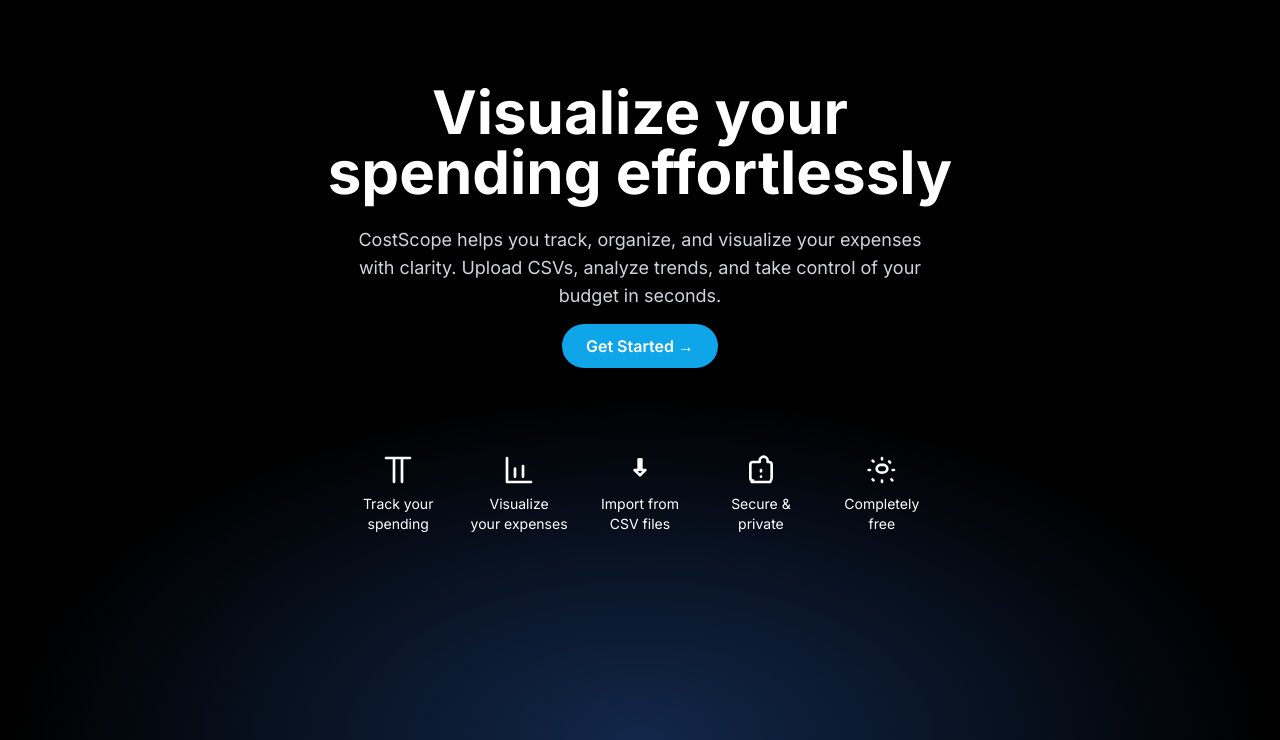
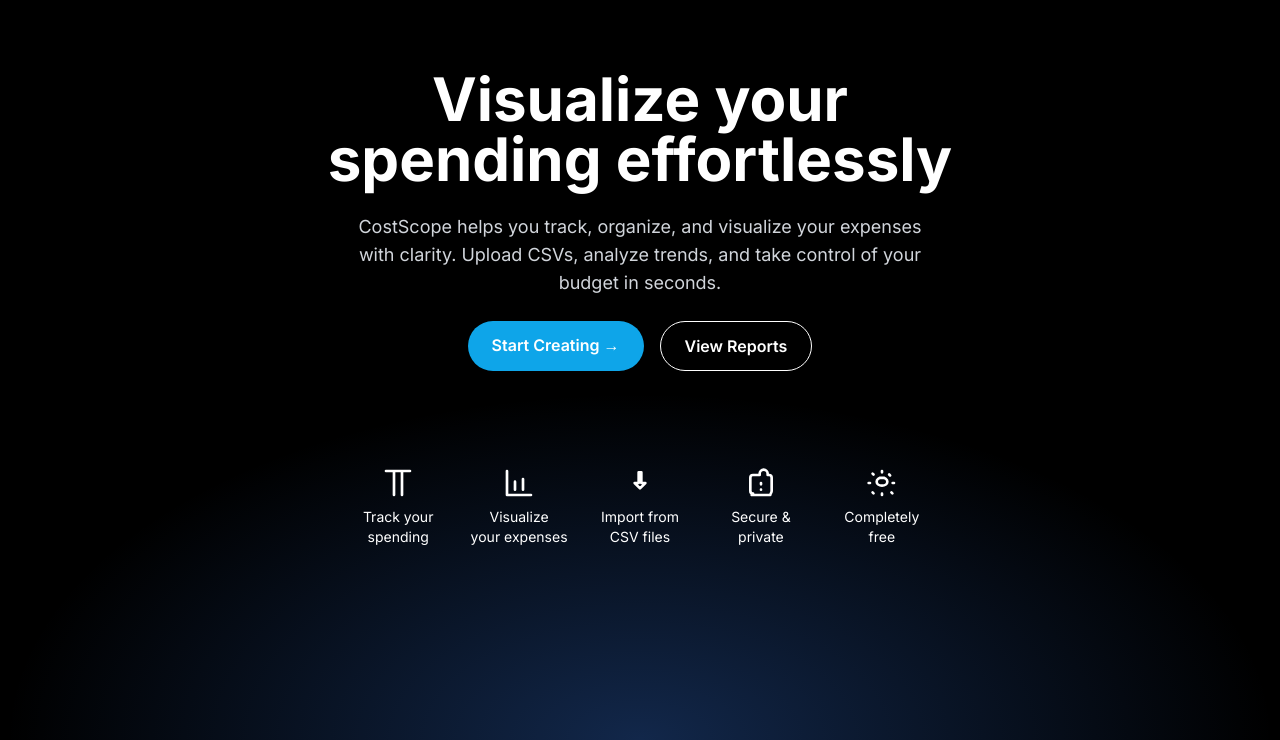
Before and after one commit to taku-muk/CITS3403-Project-Group42, a Flask app: page / in a window 1280 px wide. Shown: the part 60-800 px from the top of the page. Run offline with Flask 3, Linux system fonts and the light colour scheme; some libraries are stand-ins or nearby versions.

Commit message:
added view reports button to homepage

```diff
--- a/app/templates/home.html
+++ b/app/templates/home.html
@@ -81,10 +81,19 @@
           CostScope helps you track, organize, and visualize your expenses with clarity.
           Upload CSVs, analyze trends, and take control of your budget in seconds.
         </p>
-        <a href="{{ url_for('main.login') }}"
-        class="bg-sky-500 hover:bg-sky-600 text-white font-semibold px-6 py-3 rounded-full shadow-lg transition transform hover:-translate-y-1">
-       Get Started →
-     </a>
+        <div class="flex justify-center gap-4">
+          <a href="{{ url_for('main.login') }}"
+             class="bg-sky-500 hover:bg-sky-600 text-white font-semibold px-6 py-3 rounded-full shadow-lg transition transform hover:-translate-y-1">
+            Start Creating →
+          </a>
+
+          <a href="{{ url_for('main.visualise') }}"
+             class="border border-white text-white font-semibold px-6 py-3 rounded-full shadow-lg transition transform hover:-translate-y-1 hover:bg-white hover:text-black">
+            View Reports
+          </a>
+        </div>
+
+
 
 
 
```
Also changed, not shown: instance/studysync.db.
